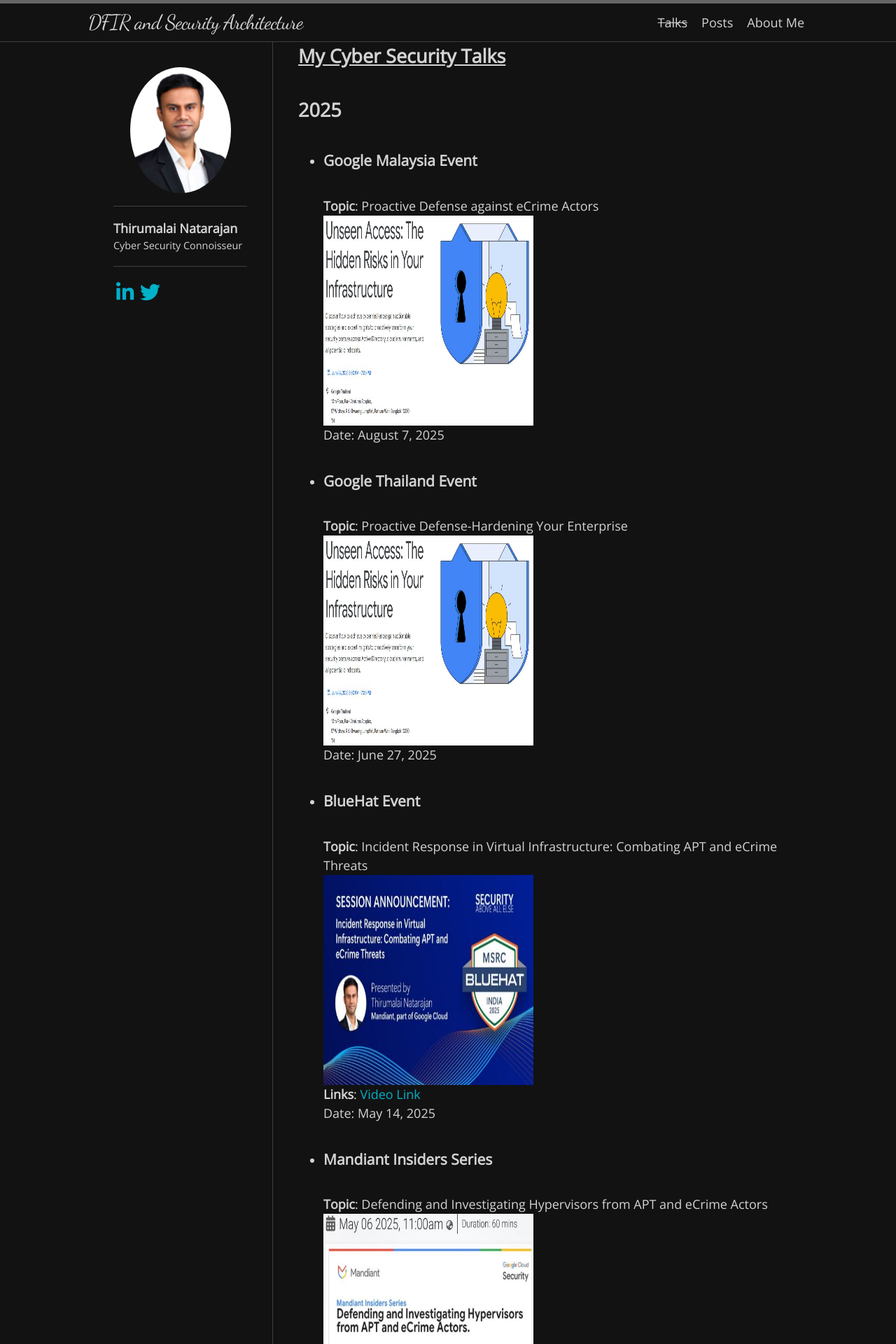
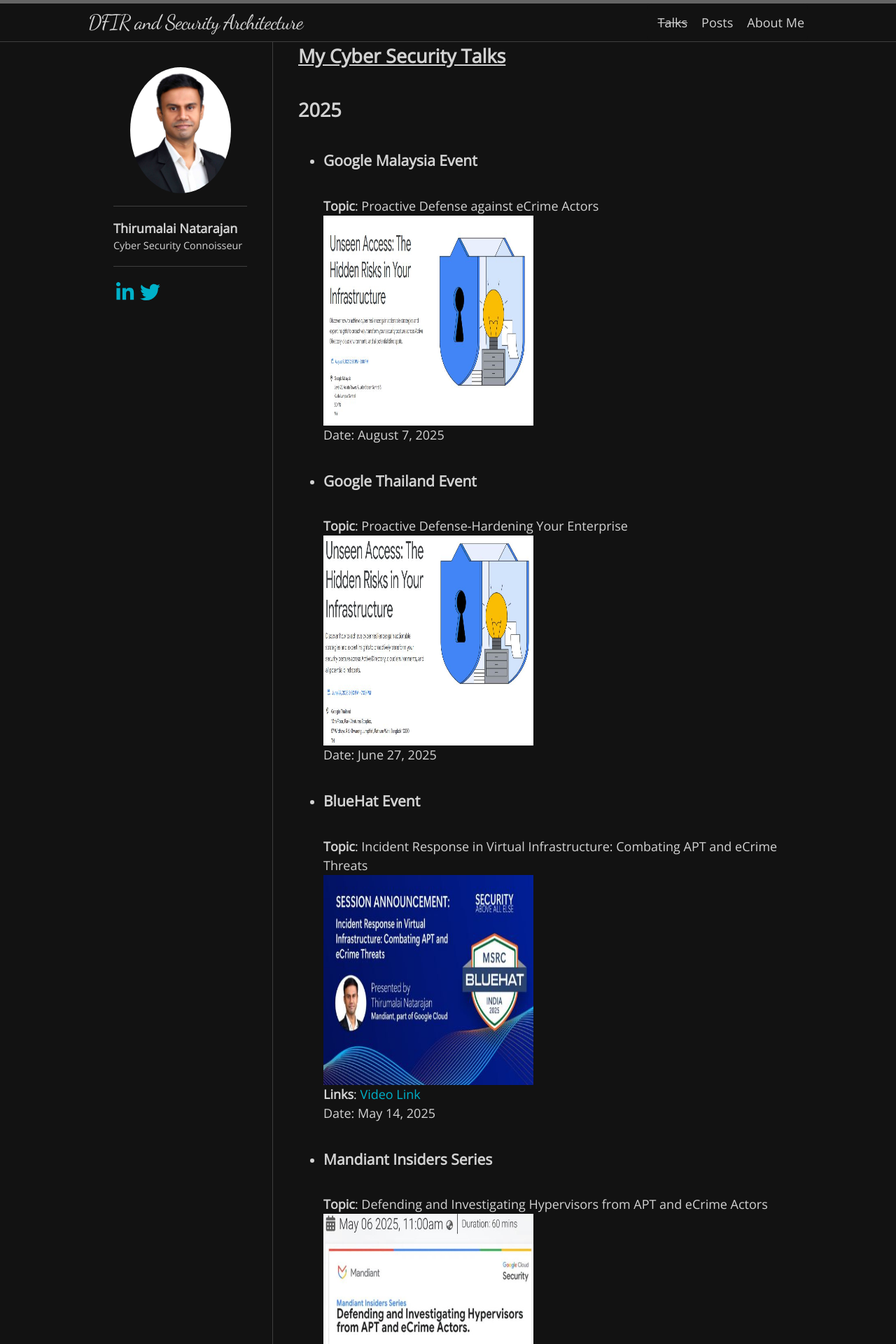
Before and after one commit to Th1ru-M/th1ru-m.github.io, a Jekyll site: the page built from talks.md, in a window 1280 px wide. Shown: the top 1920 px of the page at 70% size. Built offline with Jekyll 4.4.1, drawn with Linux system fonts in a browser that asks for light colours; nearby versions of some CDN libraries; some web fonts are replaced.

Commit message:
Update talks.md

```diff
--- a/talks.md
+++ b/talks.md
@@ -9,7 +9,7 @@ permalink: /talks/
 
 - ### **Google Malaysia Event**
 **Topic**: Proactive Defense against eCrime Actors
-<img src="/image/GoogleThailand.JPG" width="300" height="300" />
+<img src="/image/GoogleMalaysia.JPG" width="300" height="300" />
 Date: August 7, 2025
 
 
```
